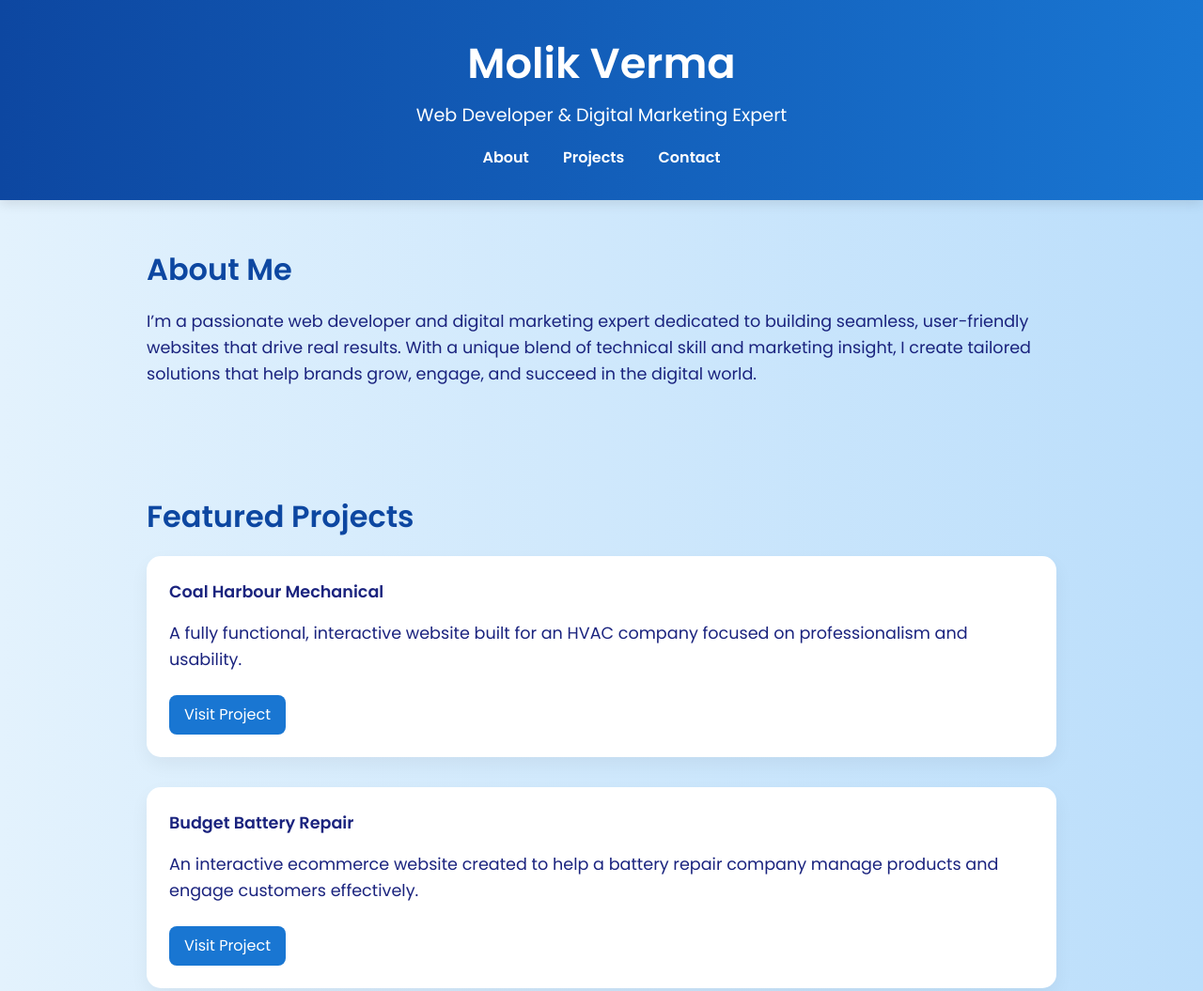
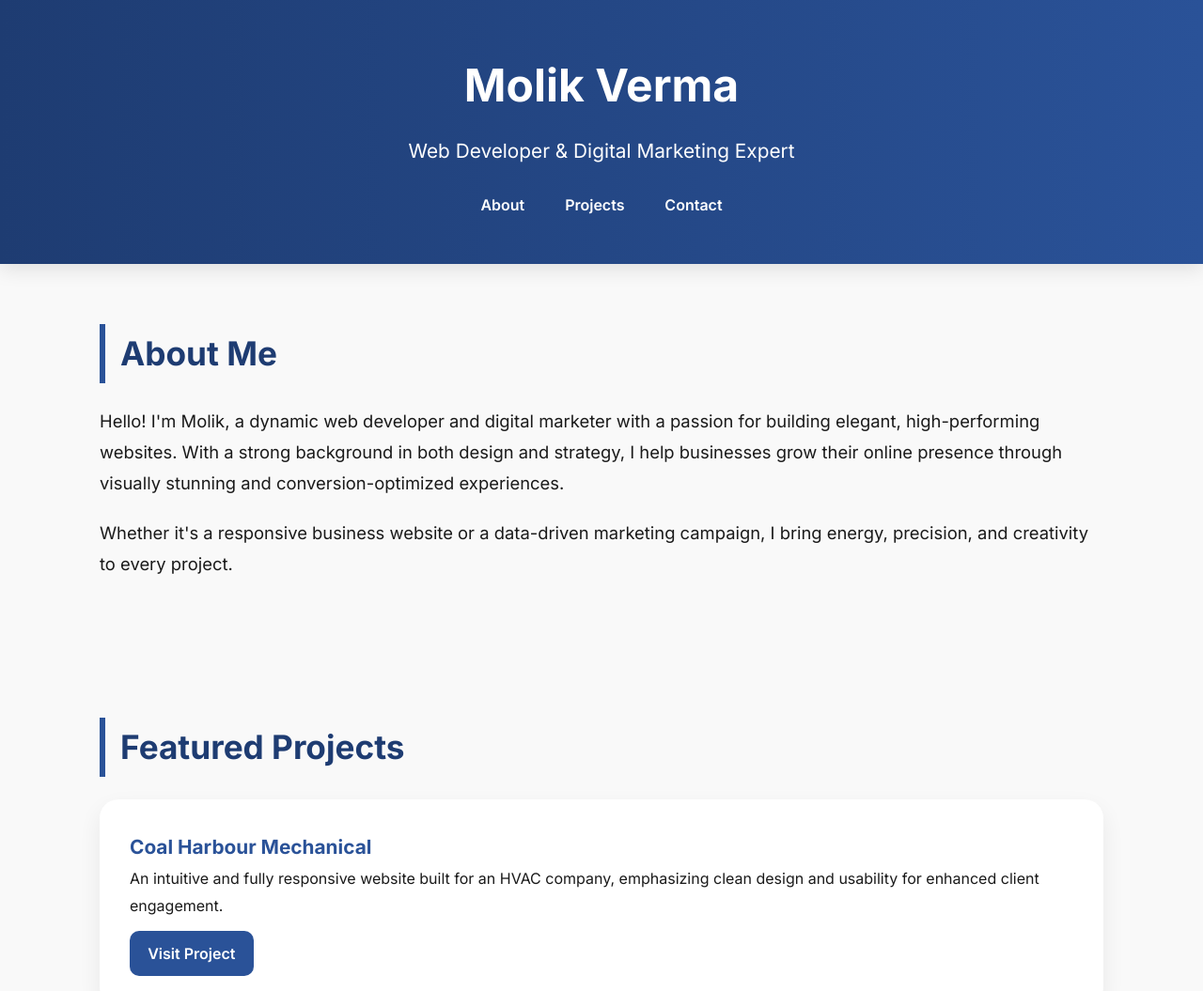
Before and after one commit to Mverma-git/Portfolio, a plain HTML site: page index.html in a window 1280 px wide. Shown: the top 1055 px of the page at 94% size. Drawn offline with Linux system fonts and the light colour scheme.

Commit message:
Update index.html

```diff
--- a/index.html
+++ b/index.html
@@ -4,8 +4,7 @@
   <meta charset="UTF-8" />
   <meta name="viewport" content="width=device-width, initial-scale=1.0"/>
   <title>Molik Verma - Portfolio</title>
-  <link href="https://fonts.googleapis.com/css2?family=Poppins:wght@400;600&display=swap" rel="stylesheet">
-
+  <link href="https://fonts.googleapis.com/css2?family=Inter:wght@400;600;700&display=swap" rel="stylesheet">
   <style>
     * {
       box-sizing: border-box;
@@ -14,108 +13,122 @@
     }
 
     body {
-      font-family: 'Poppins', sans-serif;
-      background: linear-gradient(to right, #e3f2fd, #bbdefb);
-      color: #1a237e;
-      line-height: 1.6;
+      font-family: 'Inter', sans-serif;
+      background: #f9f9f9;
+      color: #1a1a1a;
+      line-height: 1.8;
     }
 
     header {
-      background: linear-gradient(to right, #0d47a1, #1976d2);
+      background: linear-gradient(to right, #1e3c72, #2a5298);
       color: white;
-      padding: 2rem 1rem;
+      padding: 3rem 1rem;
       text-align: center;
-      box-shadow: 0 4px 12px rgba(0,0,0,0.1);
+      box-shadow: 0 6px 20px rgba(0,0,0,0.1);
     }
 
     header h1 {
-      font-size: 2.8rem;
-      margin-bottom: 0.3rem;
+      font-size: 3rem;
+      font-weight: 700;
+      margin-bottom: 0.5rem;
     }
 
     header p {
-      font-size: 1.2rem;
-      margin-bottom: 1rem;
+      font-size: 1.3rem;
+      margin-bottom: 1.5rem;
+    }
+
+    nav {
+      margin-top: 1rem;
     }
 
     nav a {
       color: white;
-      margin: 0 1rem;
+      margin: 0 1.2rem;
       text-decoration: none;
-      font-weight: bold;
+      font-weight: 600;
       transition: color 0.3s ease;
     }
 
     nav a:hover {
-      color: #82b1ff;
+      color: #ffd54f;
     }
 
     section {
-      padding: 3rem 1rem;
-      max-width: 1000px;
+      padding: 4rem 1rem;
+      max-width: 1100px;
       margin: auto;
     }
 
     h2 {
-      font-size: 2rem;
-      color: #0d47a1;
-      margin-bottom: 1rem;
+      font-size: 2.2rem;
+      color: #1e3c72;
+      margin-bottom: 1.5rem;
+      border-left: 6px solid #2a5298;
+      padding-left: 1rem;
     }
 
-    p {
-      font-size: 1.1rem;
-      margin-bottom: 1rem;
+    .about p, .contact p {
+      font-size: 1.15rem;
+      margin-bottom: 1.2rem;
     }
 
     .project-box {
       background: white;
-      padding: 1.5rem;
-      border-radius: 15px;
-      box-shadow: 0 8px 20px rgba(0,0,0,0.05);
-      margin-bottom: 2rem;
-      transition: transform 0.3s ease, box-shadow 0.3s ease;
+      padding: 2rem;
+      border-radius: 20px;
+      box-shadow: 0 10px 25px rgba(0,0,0,0.07);
+      margin-bottom: 2.5rem;
+      transition: all 0.4s ease;
     }
 
     .project-box:hover {
-      transform: translateY(-5px);
-      box-shadow: 0 12px 30px rgba(0,0,0,0.1);
+      transform: translateY(-8px);
+      box-shadow: 0 15px 35px rgba(0,0,0,0.12);
+    }
+
+    .project-box strong {
+      font-size: 1.3rem;
+      color: #2a5298;
     }
 
     .projects a {
       display: inline-block;
-      margin-top: 0.5rem;
-      padding: 0.5rem 1rem;
-      background-color: #1976d2;
+      margin-top: 0.8rem;
+      padding: 0.6rem 1.2rem;
+      background-color: #2a5298;
       color: white;
-      border-radius: 8px;
+      border-radius: 10px;
       text-decoration: none;
+      font-weight: 600;
       transition: background-color 0.3s;
     }
 
     .projects a:hover {
-      background-color: #1565c0;
-    }
-
-    a {
-      color: #0d47a1;
+      background-color: #1e3c72;
     }
 
     footer {
-      background: linear-gradient(to right, #0d47a1, #1976d2);
+      background: #1e3c72;
       color: white;
       text-align: center;
-      padding: 1.5rem;
-      margin-top: 3rem;
+      padding: 2rem;
+      font-size: 0.95rem;
+      margin-top: 4rem;
     }
 
-    @media (max-width: 600px) {
+    @media (max-width: 768px) {
       header h1 {
-        font-size: 2rem;
+        font-size: 2.4rem;
       }
 
       nav a {
         display: block;
-        margin: 0.5rem 0;
+        margin: 0.6rem 0;
+      }
+
+      .project-box {
+        padding: 1.5rem;
       }
     }
   </style>
@@ -132,11 +145,13 @@
     </nav>
   </header>
 
-  <section id="about">
+  <section id="about" class="about">
     <h2>About Me</h2>
     <p>
-      I’m a passionate web developer and digital marketing expert dedicated to building seamless, user-friendly websites that drive real results.
-      With a unique blend of technical skill and marketing insight, I create tailored solutions that help brands grow, engage, and succeed in the digital world.
+      Hello! I'm Molik, a dynamic web developer and digital marketer with a passion for building elegant, high-performing websites. With a strong background in both design and strategy, I help businesses grow their online presence through visually stunning and conversion-optimized experiences.
+    </p>
+    <p>
+      Whether it's a responsive business website or a data-driven marketing campaign, I bring energy, precision, and creativity to every project.
     </p>
   </section>
 
@@ -145,20 +160,20 @@
 
     <div class="project-box">
       <p><strong>Coal Harbour Mechanical</strong></p>
-      <p>A fully functional, interactive website built for an HVAC company focused on professionalism and usability.</p>
+      <p>An intuitive and fully responsive website built for an HVAC company, emphasizing clean design and usability for enhanced client engagement.</p>
       <a href="https://coalharbourmechanical.com/" target="_blank">Visit Project</a>
     </div>
 
     <div class="project-box">
       <p><strong>Budget Battery Repair</strong></p>
-      <p>An interactive ecommerce website created to help a battery repair company manage products and engage customers effectively.</p>
+      <p>A robust ecommerce platform designed to help a battery repair company manage inventory and streamline the customer experience.</p>
       <a href="https://budgetbatteryrepair.com/" target="_blank">Visit Project</a>
     </div>
   </section>
 
-  <section id="contact">
+  <section id="contact" class="contact">
     <h2>Contact</h2>
-    <p>Have a project idea or collaboration in mind? I'd love to hear from you!</p>
+    <p>Got an idea, project, or opportunity you'd like to discuss? I'm just an email away.</p>
     <p><strong>Email:</strong> <a href="mailto:Molikverma16@gmail.com">Molikverma16@gmail.com</a></p>
   </section>
 
```
